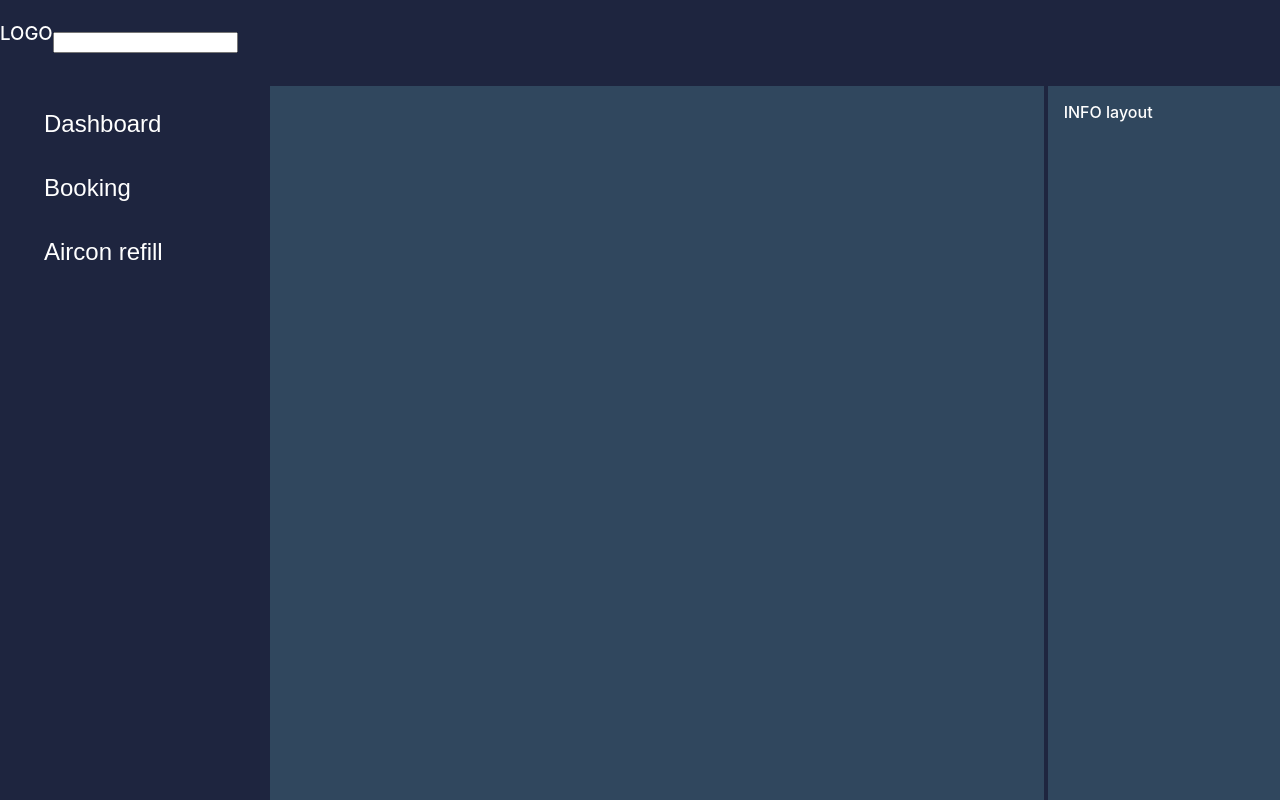
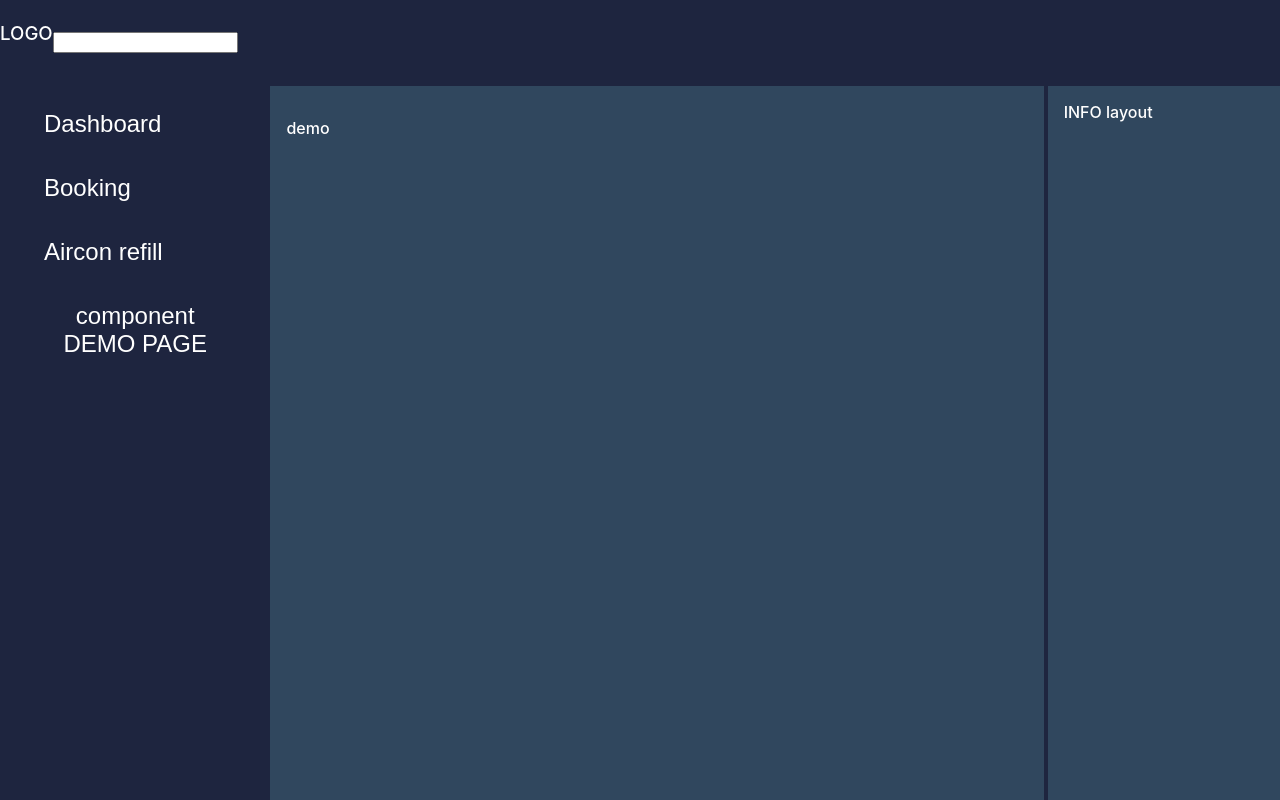
Before and after one commit to TomC13K/AC-frontend-react-ts, a React (Create React App) app: page /demo in a window 1280 px wide. Built offline with nearby package versions, Linux system fonts and the light colour scheme.

Commit message:
added demo page for partial components

```diff
--- a/src/AppRouter.tsx
+++ b/src/AppRouter.tsx
@@ -8,6 +8,7 @@ import RecordsPage from './pages/RecordsPage';
 import StkPage from './pages/StkPage';
 import CalendarDayComponent from './components/calendar/CalendarDayComponent';
 import DashboardComponent from './components/dashboard/DashboardComponent';
+import DemoPage from './pages/DemoPage';
 
 function AppRouter() {
   return (
@@ -20,6 +21,7 @@ function AppRouter() {
       <Route path="pneu" element={<PneuPage />} />
       <Route path="zaznamy" element={<RecordsPage />} />
       <Route path="stk" element={<StkPage />} />
+      <Route path="demo" element={<DemoPage />} />
     </Routes>
   );
 }
--- a/src/components/layout/SideLayoutComponent.tsx
+++ b/src/components/layout/SideLayoutComponent.tsx
@@ -10,15 +10,10 @@ function SideLayoutComponent() {
   return (
     <SideLayout>
       <ButtonContainer>
-        <Button onClick={() => navigate('.')}>
-          {t('sideLayout.btnDashboard')}
-        </Button>
-        <Button onClick={() => navigate('objednavky')}>
-          {t('sideLayout.btnBooking')}
-        </Button>
-        <Button onClick={() => navigate('aircon')}>
-          {t('sideLayout.btnAirconRefill')}
-        </Button>
+        <Button onClick={() => navigate('.')}>{t('sideLayout.btnDashboard')}</Button>
+        <Button onClick={() => navigate('objednavky')}>{t('sideLayout.btnBooking')}</Button>
+        <Button onClick={() => navigate('aircon')}>{t('sideLayout.btnAirconRefill')}</Button>
+        <Button onClick={() => navigate('demo')}>component DEMO PAGE</Button>
       </ButtonContainer>
     </SideLayout>
   );
--- /dev/null
+++ b/src/pages/DemoPage.tsx
@@ -0,0 +1,12 @@
+
+import React from 'react';
+
+function DemoPage() {
+  return (
+    <>
+<p>demo</p>
+    </>
+  );
+}
+
+export default DemoPage;
```
